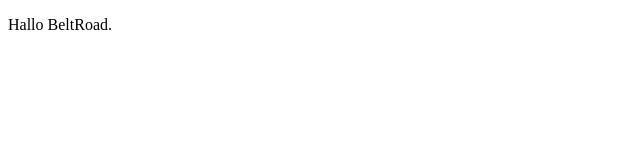
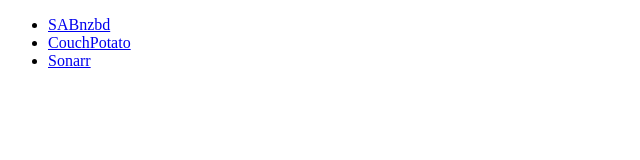
Before and after one commit to koenoe/freenas-proxy, a plain HTML site: page public/index.html in a window 1280 px wide. Shown: the whole page, without its empty margins (0-640 px from the left). Drawn offline with Linux system fonts and the light colour scheme.

Commit message:
feat(index): add links

```diff
--- a/public/index.html
+++ b/public/index.html
@@ -5,9 +5,13 @@
   <meta http-equiv="x-ua-compatible" content="ie=edge">
   <meta name="viewport" content="width=device-width,initial-scale=1">
 
-  <title>Belt Road</title>
+  <title>BELT ROAD</title>
 </head>
 <body>
-  <p>Hallo BeltRoad.</p>
+  <ul>
+    <li><a href="/sabnzbd">SABnzbd</a></li>
+    <li><a href="/couchpotato">CouchPotato</a></li>
+    <li><a href="/sonarr">Sonarr</a></li>
+  </ul>
 </body>
 </html>
```
